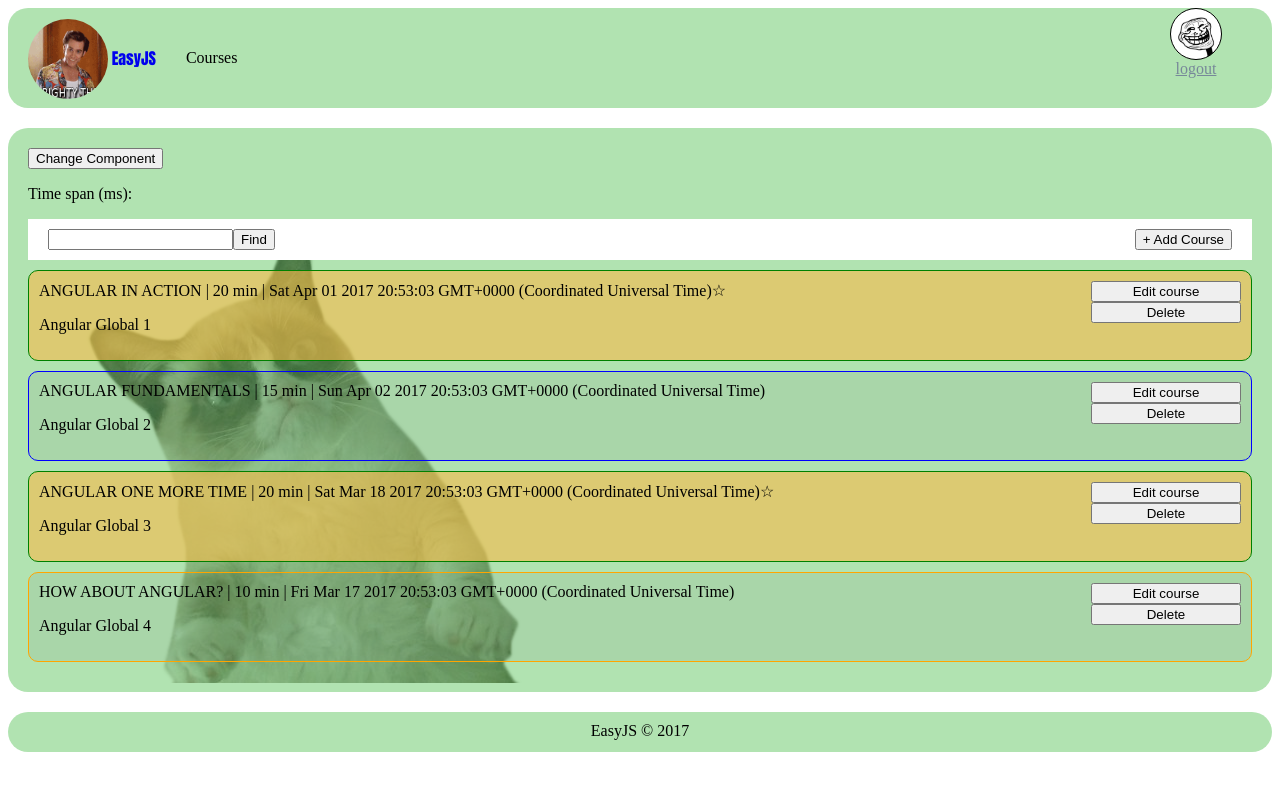
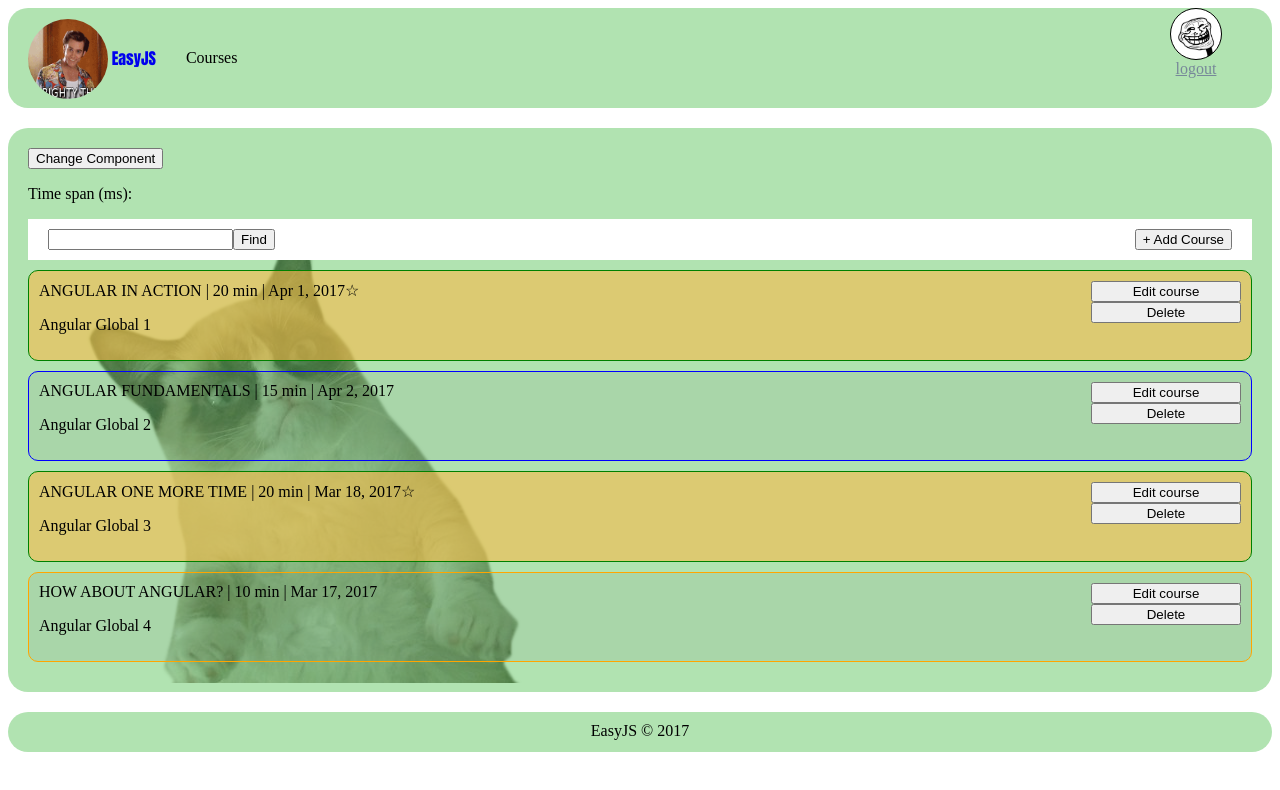
Before and after one commit to Mishurin/ng2-global, an Angular app in the folder webapp/: page /login in a window 1280 px wide. Both pictures are taken after a click on the button "Log In". Shown: the top 790 px of the page. Built offline with nearby package versions, Linux system fonts and the light colour scheme.

Commit message:
Added date formatting pipe.

```diff
--- a/webapp/src/app/common/entities/course-item.model.ts
+++ b/webapp/src/app/common/entities/course-item.model.ts
@@ -9,7 +9,4 @@ export class Course implements CourseItem {
         public description: string,
         public topRated: boolean
     ) { }
-    get dateFormatted() {
-        return this.date.toString();
-    }
 }
--- a/webapp/src/app/courses/course-item.component.html
+++ b/webapp/src/app/courses/course-item.component.html
@@ -2,7 +2,7 @@
     <div class="attributes">
     <span class="name">{{ course.name | uppercase }}</span> |
     <span class="duration">{{ course.duration | duration }}</span> |
-    <span class="date">{{ course.dateFormatted }}</span>
+    <span class="date">{{ course.date | date }}</span>
     <span *ngIf="course.topRated">&#9734;</span>
 
     <p>
```
